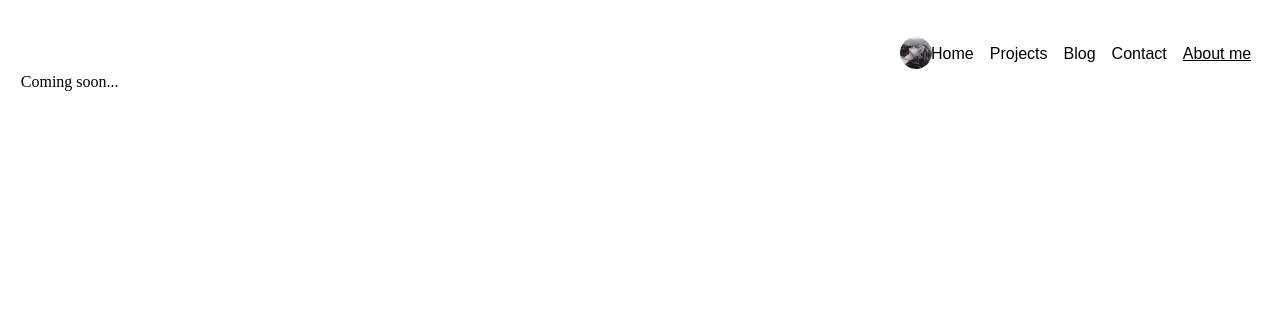
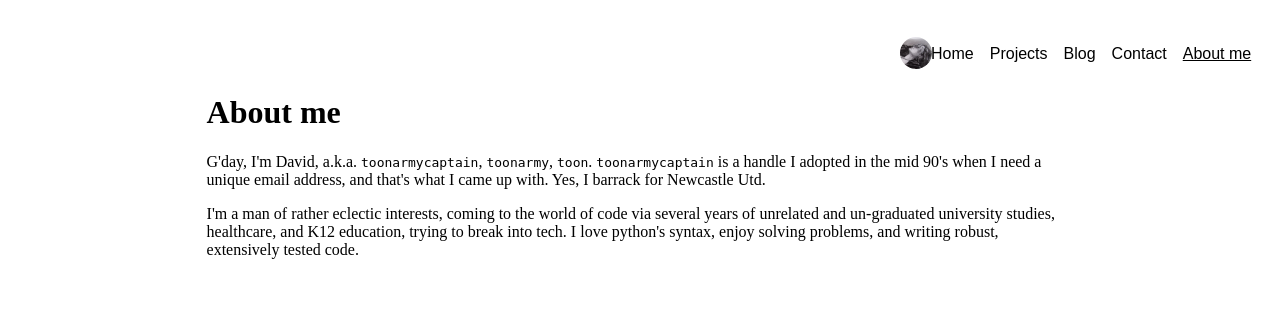
Before and after one commit to toonarmycaptain/toonarmycaptain_website, a Flask app: page /about/ in a window 1280 px wide. Shown: the top 333 px of the page. Run offline with Flask 2, Linux system fonts and the light colour scheme; parts of the project's set-up code (start-up, migrations or seed data) failed here and were passed over.

Commit message:
Add draft about page, template, styling.

```diff
--- a/static/style.css
+++ b/static/style.css
@@ -48,6 +48,7 @@ body {
     alignment: right;
 }
 
+
 .home_full_avatar {
     position: relative;
     bottom: -2.25em;
@@ -92,3 +93,17 @@ input[type=text], textarea {
     text-align: right;
 
 }
+
+.center_text_block {
+    margin-left: 15%;
+    margin-right: 15%;
+
+}
+
+.about_bio {
+    font-family: sans-serif;
+}
+
+.handle {
+    font-family: monospace;
+}
--- a/templates/about.html
+++ b/templates/about.html
@@ -1,9 +1,21 @@
 {% extends 'base.html' %}
 
 {% block header %}
-  {% block title %}About me{% endblock %}
+    {% block title %}About me{% endblock %}
 {% endblock %}
 
 {% block body %}
-Coming soon...
+    <div class="center_text_block">
+        <h1>About me</h1>
+        <p>G'day, I'm David, a.k.a. <span class="handle">toonarmycaptain</span>,
+            <span class="handle">toonarmy</span>, <span class="handle">toon</span>. <span
+                    class="handle">toonarmycaptain</span> is a handle I adopted
+            in the mid 90's when I need a unique email address, and that's what I came up with. Yes, I barrack for
+            Newcastle Utd.</p>
+
+        <p>I'm a man of rather eclectic interests, coming to the world of code via several years of unrelated and
+            un-graduated university studies, healthcare, and K12 education, trying to break into tech. I love python's
+            syntax, enjoy solving problems, and writing
+            robust, extensively tested code.</p>
+    </div>
 {% endblock %}
```
